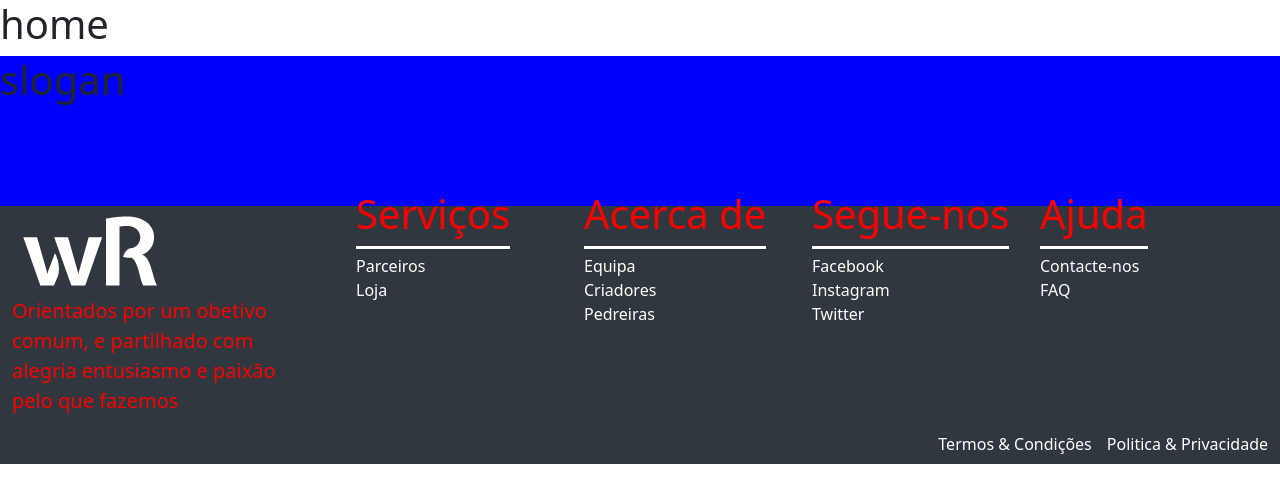
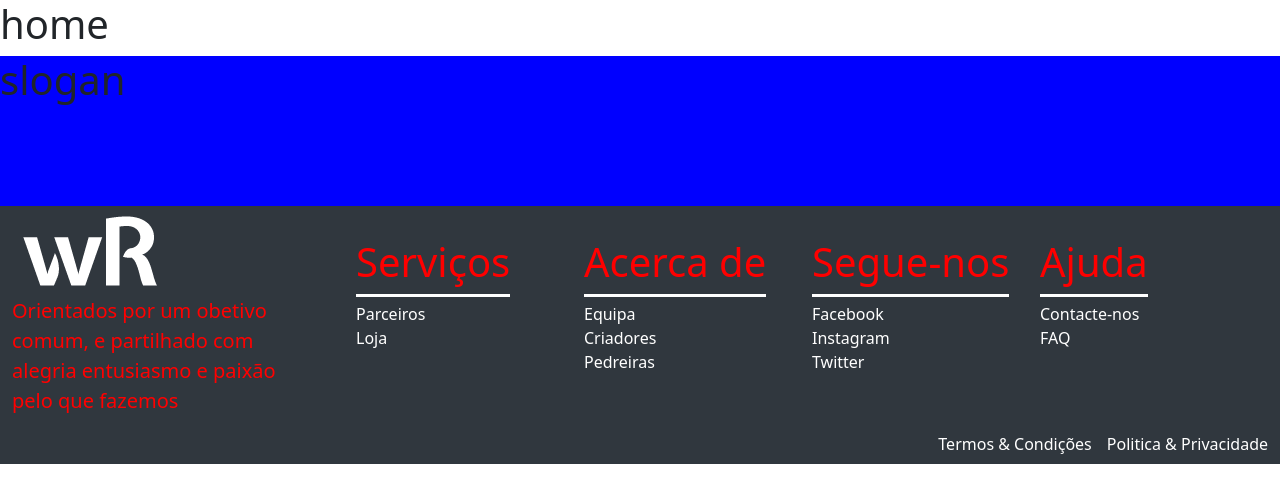
Before and after one commit to UPSxACE/quarrymanager-reactfrontend, a React (Create React App) app: page /home in a window 1280 px wide. Shown: the top 502 px of the page. Built offline with nearby package versions, Linux system fonts and the light colour scheme.

Commit message:
espacamento

```diff
--- a/src/website/components/footer.js
+++ b/src/website/components/footer.js
@@ -23,7 +23,7 @@ function Footer() {
           </Col>
           <Col xs={9}>
             <Container fluid>
-              <Row>
+              <Row className="pt-5">
                 <Col xs={3}>
                   <TightList>
                     <ListHeader>
```
